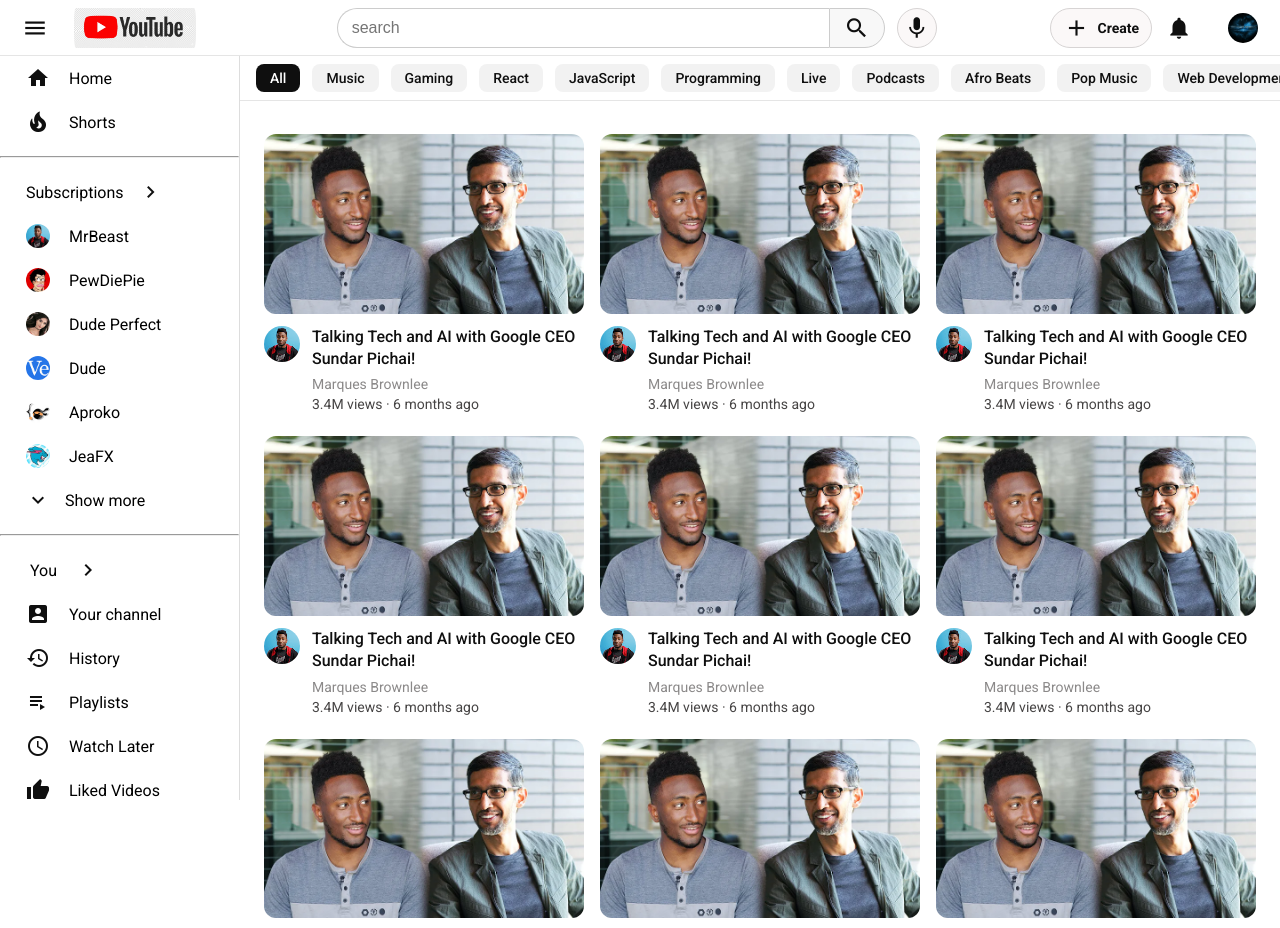
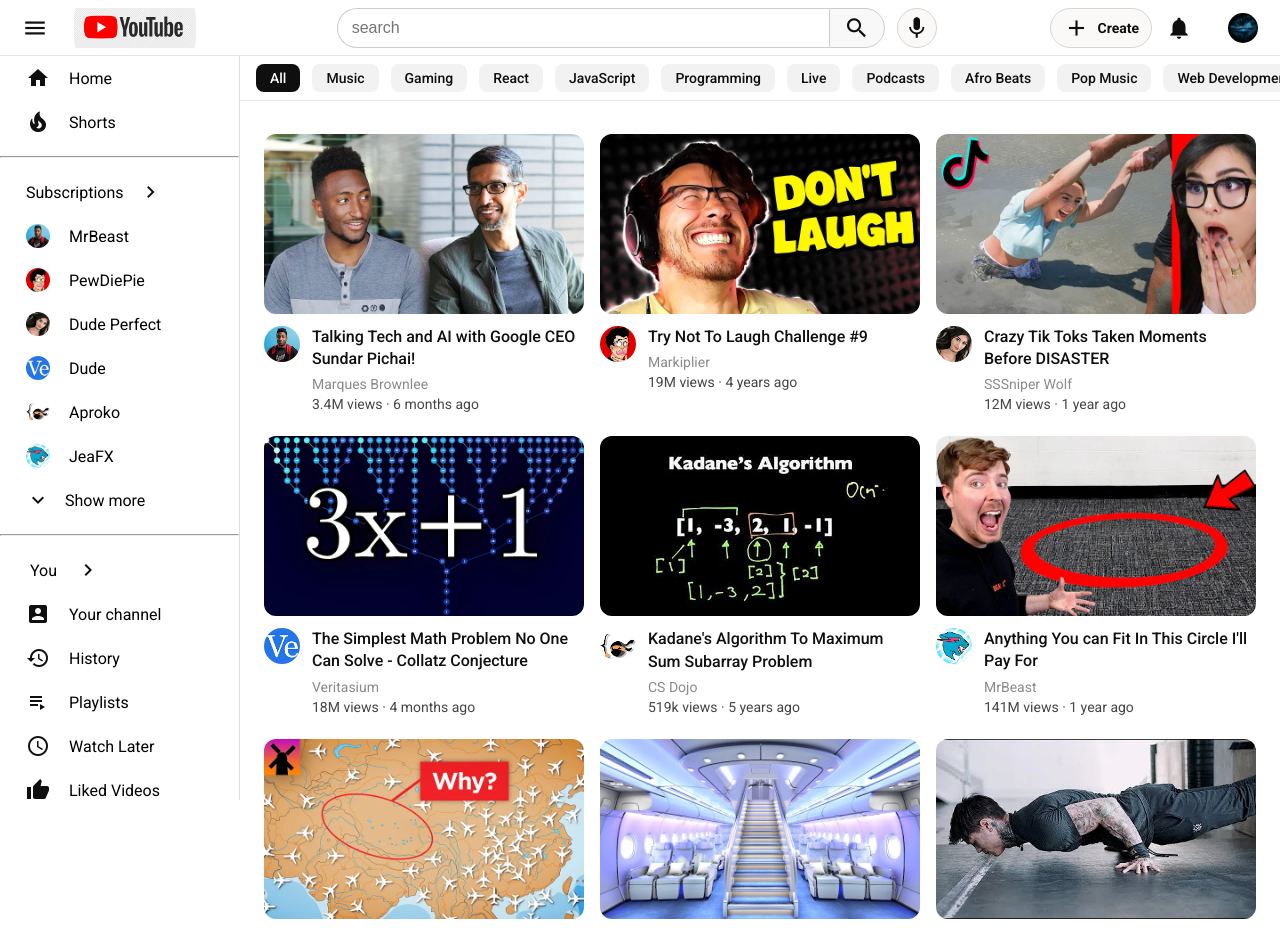
Before and after one commit to DannieBest/Youtube-clone-react, a React (Vite) app: page / in a window 1280 px wide. Shown: the top 928 px of the page. Built offline with nearby package versions, Linux system fonts and the light colour scheme.

Commit message:
refactor: pass video object to VideoCard component

```diff
--- a/src/components/UI/VideoCard/VideoCard.jsx
+++ b/src/components/UI/VideoCard/VideoCard.jsx
@@ -1,13 +1,22 @@
 import './VideoCard.css';
-import profile_1 from '../../../assets/thumbnails/thumbnail-1.webp';
-import channel_1 from '../../../assets/channel-images/channel-1.jpeg';
 
-function VideoCard() {
+
+function VideoCard({ video }) {
+
+  const {
+    title,
+    channel,
+    thumbnail,
+    channelImage,
+    views,
+    uploaded,
+  } = video;
+
   return (
     <article className="video-card">
       <div className="video-card__thumbnail">
         <img
-          src={profile_1}
+          src={thumbnail}
           alt="Video thumbnail"
           loading='lazy'
         />
@@ -15,20 +24,20 @@
       <div className="video-card__details">
         <div className="video-card__channel">
           <img
-            src={channel_1}
+            src={channelImage}
             alt="channel avatar"
             loading='lazy'
           />
         </div>
         <div className="video-card__info">
           <h3 className="video-card__title">
-            Talking Tech and AI with Google CEO Sundar Pichai!
+            {title}
           </h3>
           <p className="video-card__channel-name">
-            Marques Brownlee
+            {channel}
           </p>
           <p className="video-card__stats">
-            3.4M views &#183; 6 months ago
+            {views} &#183; {uploaded}
           </p>
         </div>
       </div>
--- a/src/components/UI/VideoGrid/VideoGrid.jsx
+++ b/src/components/UI/VideoGrid/VideoGrid.jsx
@@ -1,21 +1,16 @@
 import './VideoGrid.css';
 import  VideoCard from '../VideoCard/VideoCard';
+import videos from '../../../data/videos';
 
 function VideoGrid() {
   return (
     <section className="video-grid">
-      <VideoCard />
-      <VideoCard />
-      <VideoCard />
-      <VideoCard />
-      <VideoCard />
-      <VideoCard />
-      <VideoCard />
-      <VideoCard />
-      <VideoCard />
-      <VideoCard />
-      <VideoCard />
-      <VideoCard />
+     {videos.map((video) => (
+      <VideoCard
+        key={video.id}
+        video={video}
+      />
+     ))}
     </section>
   );
 }
```
Also changed, not shown: src/data/videos.js (renamed from src/data/video.js).
